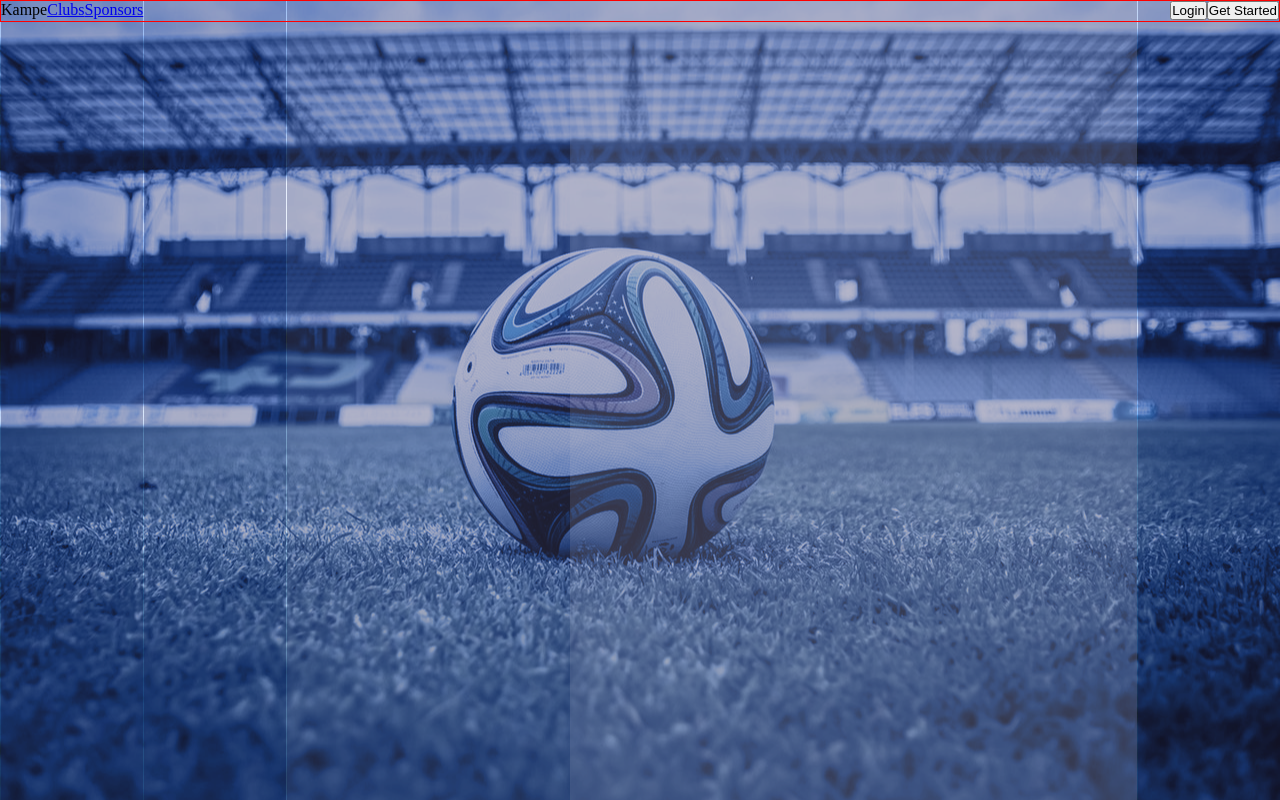
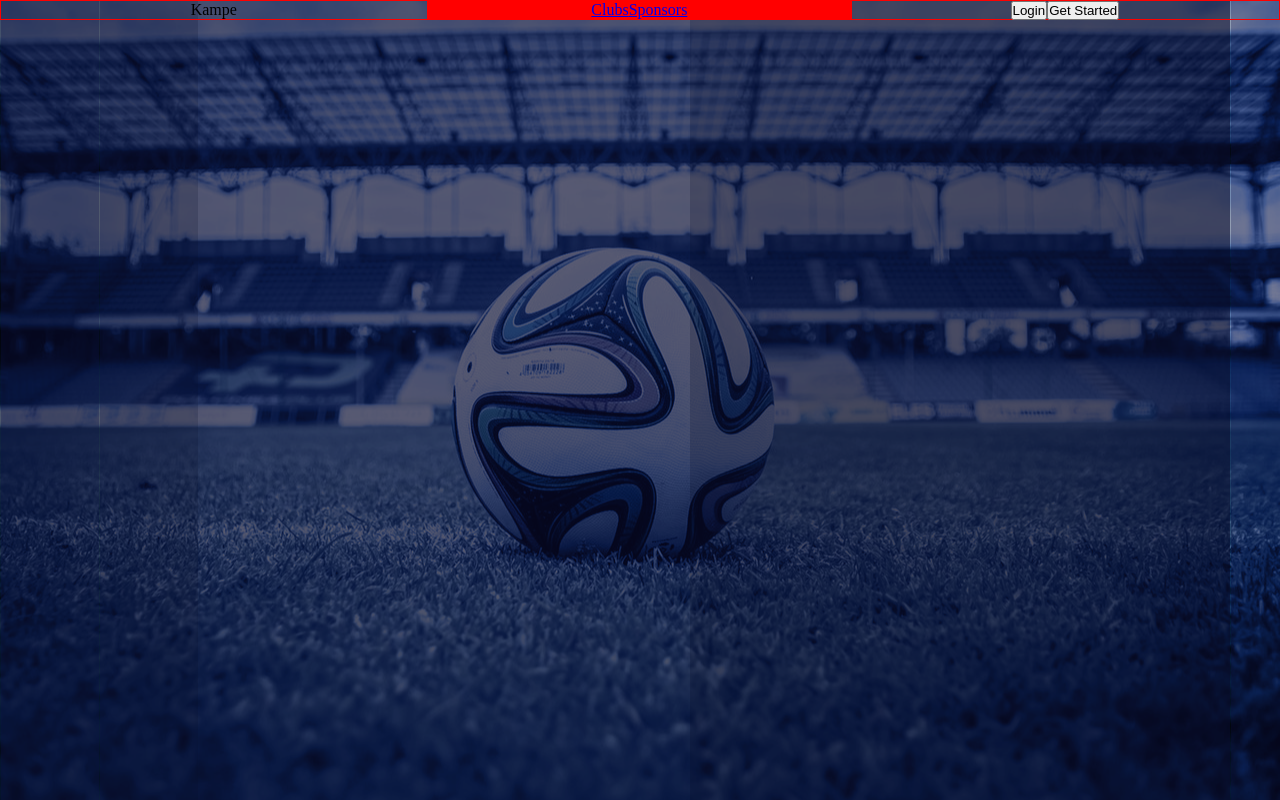
Before and after one commit to bimbowande/Kampe, a React app: page / in a window 1280 px wide. Built offline with nearby package versions, Linux system fonts and the light colour scheme; the HTML template or start-up script is replaced by a standard one.

Commit message:
file-upload

```diff
--- a/src/components/Bg.js
+++ b/src/components/Bg.js
@@ -7,11 +7,12 @@ class Bg extends Component {
         return (
             <div className="container">
                 <div className="bg-section">
+                    <div className="bg-subsection bg-subsection-2"></div>
+                    <div className="bg-subsection bg-subsection-2"></div>
+                    <div className="bg-subsection bg-subsection-10 "></div>
+                    <div className="bg-subsection bg-subsection-11 "></div>
                     <div className="bg-subsection bg-subsection-1"></div>
-                    <div className="bg-subsection bg-subsection-1"></div>
-                    <div className="bg-subsection bg-subsection-2"></div>
-                    <div className="bg-subsection bg-subsection-4 "></div>
-                    <div className="bg-subsection bg-subsection-1"></div>
+
                 </div>
                 <div className="content">
                     <Nav/>
--- a/src/styles/Bg.scss
+++ b/src/styles/Bg.scss
@@ -3,10 +3,13 @@
     width: 100%;
     height: 100%;
     position: relative;
+
+    text-align: center;
     & .content{
         position: absolute;
         width:100%;
         height: 100%;
+        text-align: center;
         background:transparent;
         top:0;
     }
@@ -22,15 +25,21 @@
     & .bg-subsection{
     }
 
-    @for $i from 1 through 5{
+    @for $i from 1 through 18{
         & .bg-subsection-#{$i}{
             @if $i<3 {
                 border-left:1px solid transparent;
             }
+            flex:.06*$i;
+            background-color: rgba(4,7,17,$i*.3);
+            position: relative;
+            @if $i==10{
+                background-color: rgba(4, 7, 17, 0.513);
+            }
+            @if $i==11{
+                background-color: rgba(4, 7, 17, 0.613);
 
-            flex:.2*$i;
-            background-color: rgba(254,254,254,$i*.07);
-            position: relative;
+            }
             &::before{
                 position: absolute;
                 height: 100%;
@@ -47,5 +56,4 @@
 
 //content
 .content{
-    display: flex;
 }
--- a/src/styles/nav.scss
+++ b/src/styles/nav.scss
@@ -2,9 +2,13 @@
     display: flex;
     border:1px solid red;
     width: 100%;
-    position: relative;
     height: 20px;
+    box-sizing: border-box;
+    & div{
+        width: 33.3%;
+    }
     & .menu{
-        flex:2;
+        background: red;
+
     }
 }
```
Also changed, not shown: 3 other files (tests, documents, lock files or other folders).
